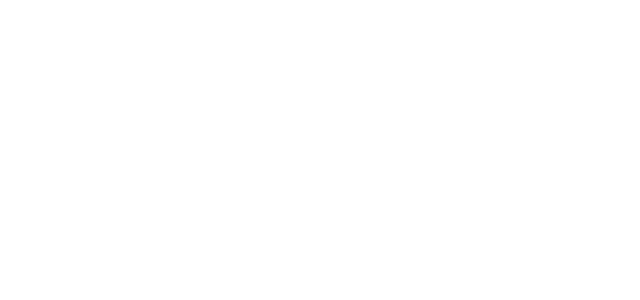
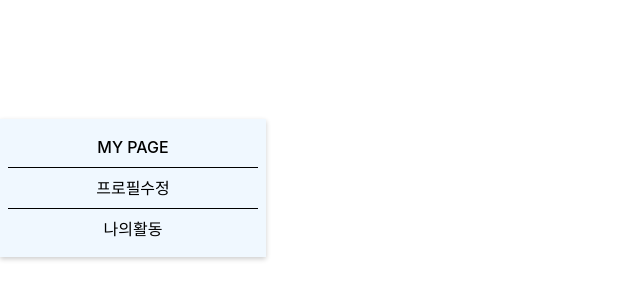
Before and after one commit to whgms159/Devsquad, a React (Vite) app in the folder front-dev/DevSqaurd/: page /mypage in a window 1280 px wide. Before the commit this address had no page. Shown: the part 212-512 px from the top of the page, without its empty margins (0-640 px from the left). Built offline with nearby package versions, Linux system fonts and the light colour scheme.

Commit message:
feat : sideBar

```diff
--- a/front-dev/DevSqaurd/src/App.tsx
+++ b/front-dev/DevSqaurd/src/App.tsx
@@ -1,11 +1,15 @@
 import { Route, Routes } from "react-router-dom";
 import "./App.css";
 import TestPage from "./pages/TestPage";
+import SideBar from "./components/mypage/SideBar";
 
 function App() {
   return (
     <Routes>
-      <Route path="/test" element={<TestPage/>} />
+      <Route path="/test" element={<TestPage />} />
+
+      {/* 마이페이지 */}
+      <Route path="/mypage" element={<SideBar />} />
     </Routes>
   );
 }
--- a/front-dev/DevSqaurd/src/components/mypage/SideBar.tsx
+++ b/front-dev/DevSqaurd/src/components/mypage/SideBar.tsx
@@ -1,20 +1,27 @@
-<!DOCTYPE html>
-<html lang="en">
-<head>
-    <meta charset="UTF-8" />
-    <meta name="viewport" content="width=device-width, initial-scale=1.0" />
-    <title>Document</title>
-</head>
-<body>
-<div>
-    <nav>
-      <ul>
-        <li><a href="https://www.naver.com">네이버</a></li>
-        <li><a href="https://www.kakao.com">카카오</a></li>
-        <li><a href="https://www.line.com">라인</a></li>
-        <li><a href="https://www.coupang.com">쿠팡</a></li>
-      </ul>
-    </nav>
-  </div>
-</body>
-</html>
+import style from "./styles/SideBar.module.css";
+import { Link } from "react-router-dom";
+
+const menuItem = [
+  { Text: "MY PAGE", Link: "/mypage" },
+  { Text: "프로필수정", Link: "/edit" },
+  { Text: "나의활동", Link: "/activities" },
+];
+
+const SideBar = () => {
+  return (
+    <div className={style.sidebar}>
+      <nav>
+        <ul>
+          {menuItem.map((item, index) => (
+            <li key={index} className={style.menuItem}>
+              <Link to={item.Link} className={style.link}>
+                {item.Text}
+              </Link>
+            </li>
+          ))}
+        </ul>
+      </nav>
+    </div>
+  );
+};
+export default SideBar;
--- /dev/null
+++ b/front-dev/DevSqaurd/src/components/mypage/styles/SideBar.module.css
@@ -0,0 +1,32 @@
+.sidebar {
+  width: 250px;
+  padding: 0.5rem;
+  position: fixed;
+  top: 50%;
+  left: 0;
+  transform: translateY(-50%);
+  background-color: aliceblue;
+  box-shadow: 0 2px 5px rgba(0, 0, 0, 0.2);
+}
+nav ul {
+  list-style-type: none;
+  padding: 0;
+  margin: 0;
+}
+.menuItem {
+  margin-bottom: 0;
+  padding: 0.5rem 0;
+  border-bottom: 1px solid black;
+}
+.menuItem:last-child {
+  border-bottom: none;
+}
+.link {
+  text-decoration: none;
+  color: black;
+  display: block;
+}
+.link:hover {
+  color: black;
+  background-color: transparent;
+}
```
